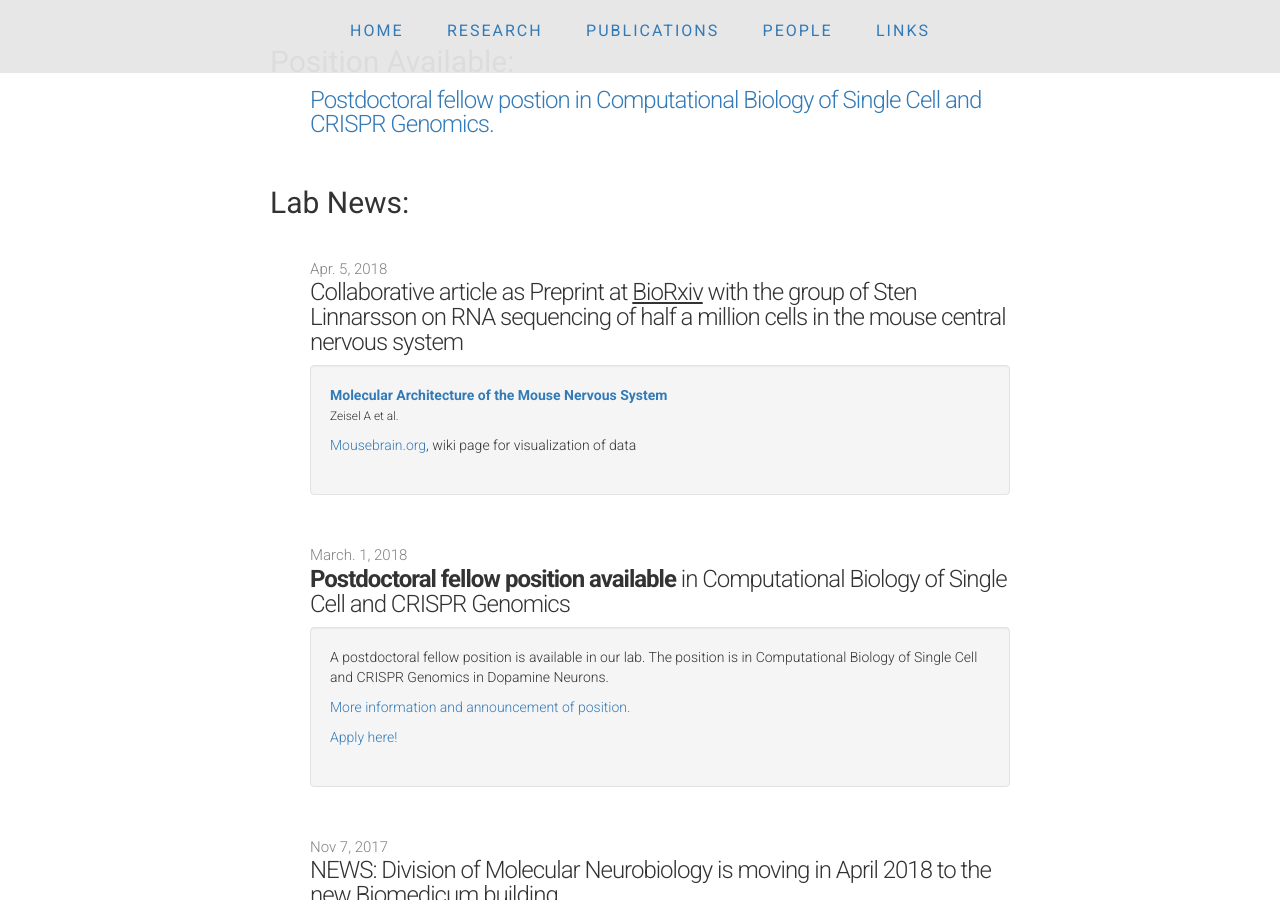
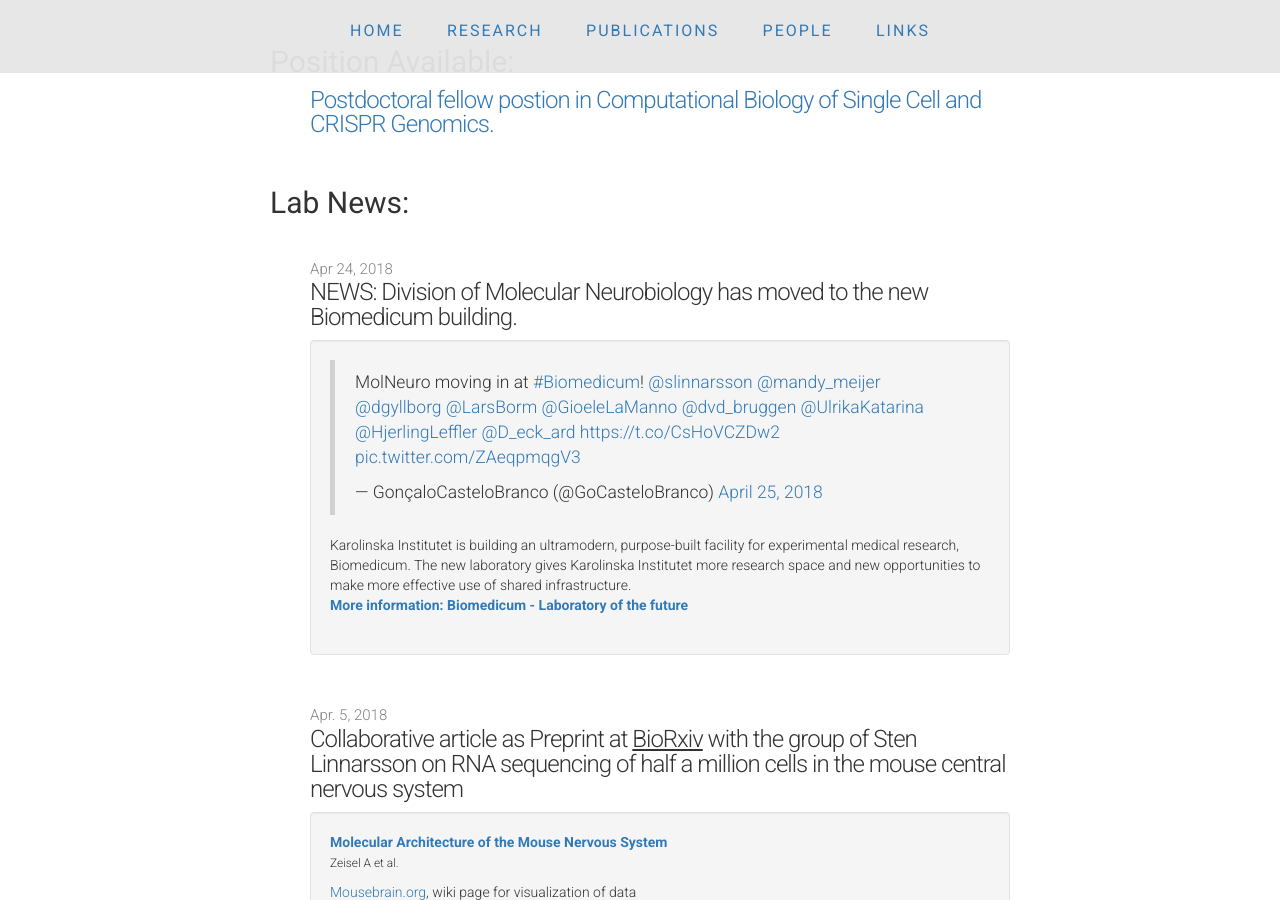
Before and after one commit to ArenasLab/arenaslab.github.io, a Jekyll site: the page index.html, which Jekyll copies as it is, in a window 1280 px wide and 900 px high, scrolled down 505 px. Built offline with Jekyll 4.4.1, drawn with Linux system fonts in a browser that asks for light colours; comment, search, counter and statistics services are not loaded; some of the changed text lies outside the part shown.

Commit message:
Update index.html

```diff
--- a/index.html
+++ b/index.html
@@ -100,8 +100,33 @@
 
 :END TEMPLATE -->
 
+	<li>
+            <span class="post-date">Apr 24, 2018</span>
+            <span class="post-link">NEWS: Division of Molecular Neurobiology has moved to the new Biomedicum building.<span>
+        </li>
+        <div class="well">
+          <li class="media">
+            <div class="media-body">
 
-        <li>
+		    <blockquote class="twitter-tweet tw-align-center" data-lang="en"><p lang="en" dir="ltr">MolNeuro moving in at <a href="https://twitter.com/hashtag/Biomedicum?src=hash&amp;ref_src=twsrc%5Etfw">#Biomedicum</a>! <a href="https://twitter.com/slinnarsson?ref_src=twsrc%5Etfw">@slinnarsson</a> <a href="https://twitter.com/mandy_meijer?ref_src=twsrc%5Etfw">@mandy_meijer</a> <a href="https://twitter.com/dgyllborg?ref_src=twsrc%5Etfw">@dgyllborg</a> <a href="https://twitter.com/LarsBorm?ref_src=twsrc%5Etfw">@LarsBorm</a> <a href="https://twitter.com/GioeleLaManno?ref_src=twsrc%5Etfw">@GioeleLaManno</a> <a href="https://twitter.com/dvd_bruggen?ref_src=twsrc%5Etfw">@dvd_bruggen</a> <a href="https://twitter.com/UlrikaKatarina?ref_src=twsrc%5Etfw">@UlrikaKatarina</a> <a href="https://twitter.com/HjerlingLeffler?ref_src=twsrc%5Etfw">@HjerlingLeffler</a> <a href="https://twitter.com/D_eck_ard?ref_src=twsrc%5Etfw">@D_eck_ard</a>  <a href="https://t.co/CsHoVCZDw2">https://t.co/CsHoVCZDw2</a> <a href="https://t.co/ZAeqpmqgV3">pic.twitter.com/ZAeqpmqgV3</a></p>&mdash; GonçaloCasteloBranco (@GoCasteloBranco) <a href="https://twitter.com/GoCasteloBranco/status/989148231081824256?ref_src=twsrc%5Etfw">April 25, 2018</a></blockquote>
+<script async src="https://platform.twitter.com/widgets.js" charset="utf-8"></script>
+
+                 <p></p>
+                 <p>Karolinska Institutet is building an ultramodern, purpose-built facility for experimental medical research,
+                     Biomedicum. The new laboratory gives Karolinska Institutet more research space and new opportunities to make more
+                     effective use of shared infrastructure.
+
+	             <br>
+	             <strong class="media-heading"><a href="http://ki.se/en/about/biomedicum-laboratory-of-the-future">More information: Biomedicum - Laboratory of the future</a></strong>
+                  </p>
+              </div>
+            </li>
+          </div>
+
+<p>&nbsp;</p>
+
+
+		<li>
           <span class="post-date">Apr. 5, 2018</span>
           <span class="post-link">Collaborative article as Preprint at <u>BioRxiv</u> with the group of Sten Linnarsson on
 		    RNA sequencing of half a million cells in the mouse central nervous system</span>
@@ -493,7 +518,7 @@
 	<div class=" col-sm-4  col-md-4 col-lg-4">
         </div>
         <div class=" col-sm-4  col-md-4 col-lg-4" align="center">
-		<p>Updated: Apr 6, 2018</p>
+		<p>Updated: Apr 25, 2018</p>
 	</div>
         <div class=" col-sm-4  col-md-4 col-lg-4">
 	</div>
```
